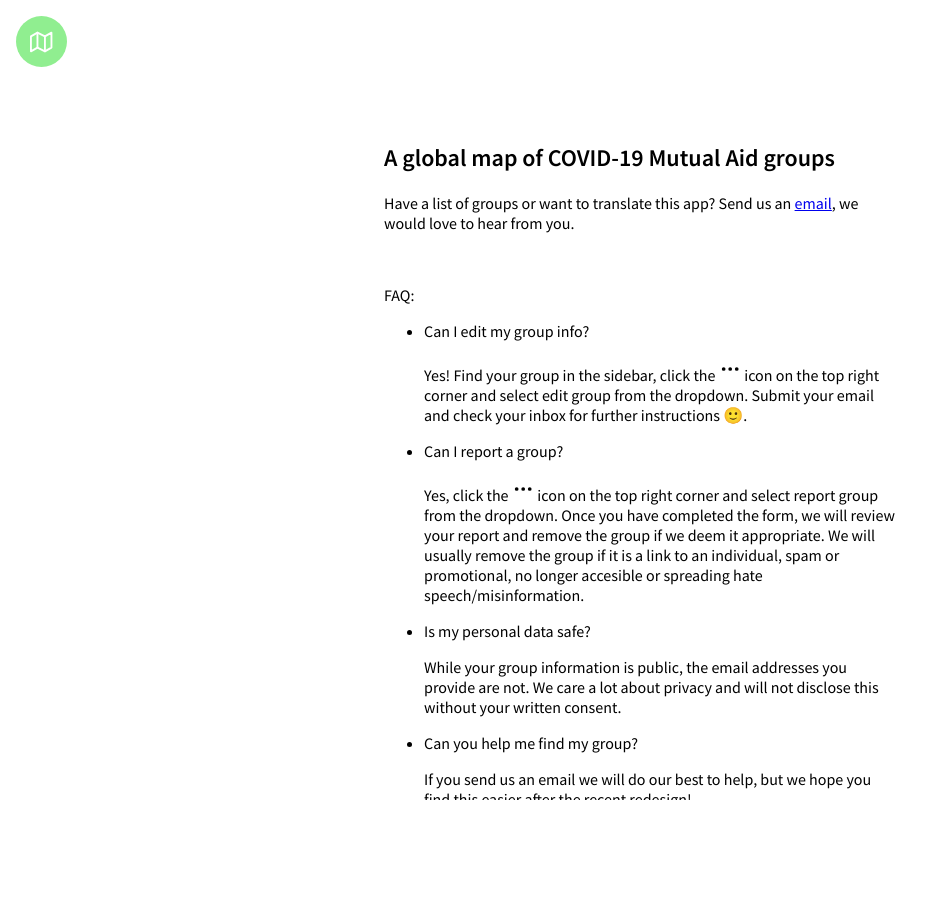
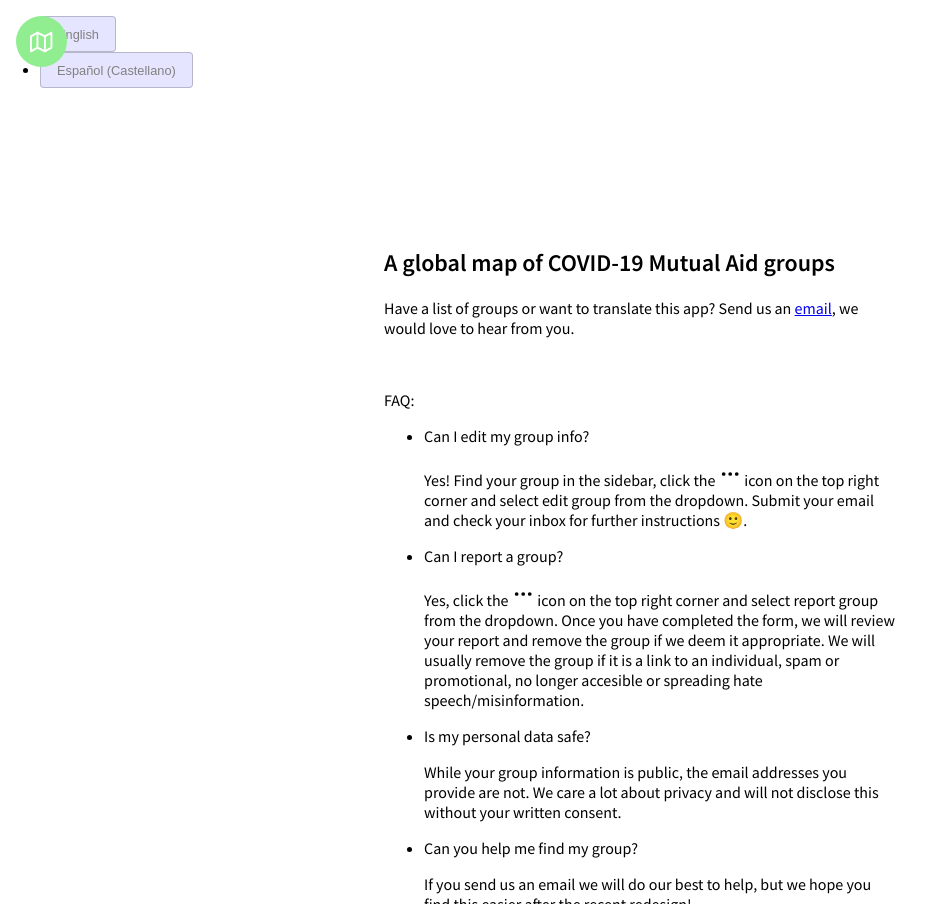
Before and after one commit to Covid-Mutual-Aid/mutual-aid-wiki, a React (Create React App) app in the folder client/: page /about in a window 1280 px wide. Shown: the whole page, without its empty margins (0-942 px from the left). Before the commit the page ends 800 px from the top, so only its background shows below. Built offline with nearby package versions, Linux system fonts and the light colour scheme; no server answers; a web font is replaced by a local one.

Commit message:
WIP commit while rebasing other branch

```diff
--- a/client/src/App.tsx
+++ b/client/src/App.tsx
@@ -1,5 +1,8 @@
 import { Switch, Route } from 'react-router-dom'
 import React from 'react'
+
+
+import LocaleSwitcher from './components/LocaleSwitcher'
 
 import Groups from './pages/Groups'
 import About from './pages/About'
@@ -11,6 +14,8 @@ import Report from './pages/Report'
 
 function App() {
   return (
+    <div>
+      <LocaleSwitcher />
       <Switch>
         <Route path="/about" component={About} />
         <Route path="/add-group" component={CreateGroup} />
@@ -19,6 +24,7 @@ function App() {
         <Route path="/report/:id" component={Report} />
         <Route path="/" component={Groups} />
       </Switch>
+    </div>
   )
 }
 
--- /dev/null
+++ b/client/src/components/LocaleSwitcher.tsx
@@ -0,0 +1,16 @@
+import React from 'react'
+
+import { useI18nSetter } from "../contexts/I18nProvider"
+
+
+const LocaleSwitcher = () => {
+    const setLocale = useI18nSetter()
+    return (
+        <ul>
+            <li><button onClick={() => setLocale("en") }>English</button></li>
+            <li><button onClick={() => setLocale("es") }>Español (Castellano)</button></li>
+        </ul>
+    )
+}
+
+export default LocaleSwitcher
--- a/client/src/contexts/I18nProvider.tsx
+++ b/client/src/contexts/I18nProvider.tsx
@@ -1,8 +1,12 @@
-import React, { createContext, useContext } from 'react'
-import en from '../locales/en.json'
+import React, { createContext, useContext, useState, useMemo } from 'react'
+import enTranslation from '../locales/en.json'
+import esTranslation from '../locales/es.json'
 import AboutEN from '../components/internationalized/AboutEN'
+//import { useParams } from 'react-router-dom'
 
-type Translation = typeof en
+type Translation = typeof enTranslation
+
+
 
 class Locale {
     translation: Translation
@@ -13,21 +17,41 @@ class Locale {
     }
 }
 
-const defaultState : Locale = new Locale(en, { about: <AboutEN /> })
 
-const I18nContext = createContext<Locale>(defaultState)
+const en : Locale = new Locale(enTranslation, { about: <AboutEN /> })
+const es : Locale = new Locale(esTranslation, { about: <AboutEN /> })
+
+
+
+const locales : { [index: string] : Locale } = {
+    "en": en,
+    "es": es
+}
+
+
+const I18nContext = createContext<Locale>(en)
+
+const I18nMethodsContext = createContext<(x : string) => void>((_x) => null)
 
 const I18nProvider = ({ children }: { children: React.ReactNode }) => {
+  const [localeString, setLocale] = useState<string>("en")
+  const locale = locales[localeString] || en
+  const localeCallback = (x : string) => setLocale(x)
   return (
-    <I18nContext.Provider value={defaultState}>
+  <I18nMethodsContext.Provider value={localeCallback}>
+    <I18nContext.Provider value={locale}>
     {children}
     </I18nContext.Provider>
+  </I18nMethodsContext.Provider>
   )
 }
 
 type LocaleTransformer<T> = (v : Locale) => T
+
 export function useI18n<T>(f : LocaleTransformer<T>) : T {
     return f(useContext(I18nContext))
 }
 
+export const useI18nSetter = () => useContext(I18nMethodsContext)
+
 export default I18nProvider
```
Lines whose indentation alone changed are shown as unchanged.
